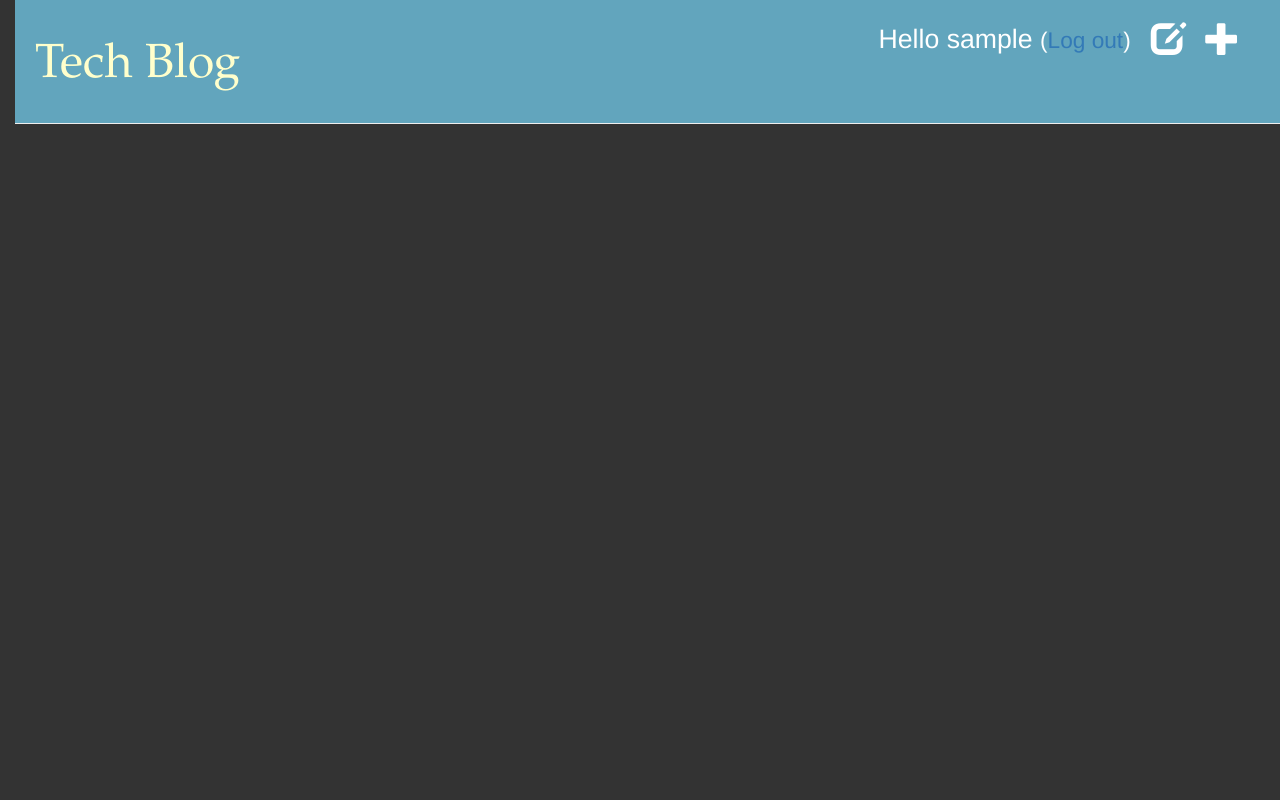
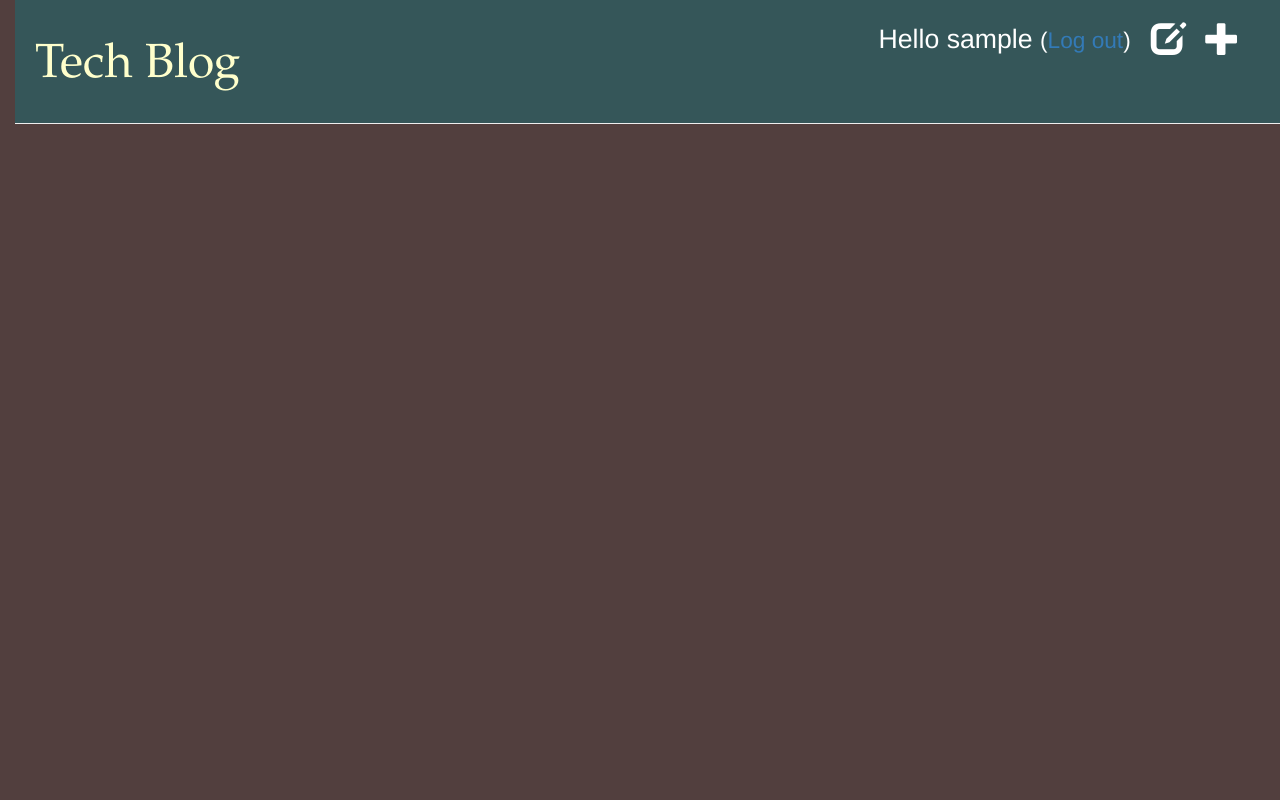
Before and after one commit to varund01/my-first-blog, a Django app: page /drafts/ in a window 1280 px wide. Run offline with Django 3.2, Linux system fonts and the light colour scheme; the visitor is signed in with stand-in values (Sample User, id 1); data that the repository does not hold is empty; some libraries are stand-ins or nearby versions.

Commit message:
modified template

```diff
--- a/blog/static/css/blog.css
+++ b/blog/static/css/blog.css
@@ -1,5 +1,5 @@
 body {
-    background-color: #333333;
+    background-color: #523f3e;
     padding-left: 15px;
     color: white;
 }
@@ -8,7 +8,7 @@ h1 a, h2 a {
     font-family: 'Garamond';
 }
 .page-header {
-    background-color: #62a5bd;
+    background-color: #355659;
     margin-top: 0;
     color: blue;
     padding: 20px 20px 20px 20px;
```
